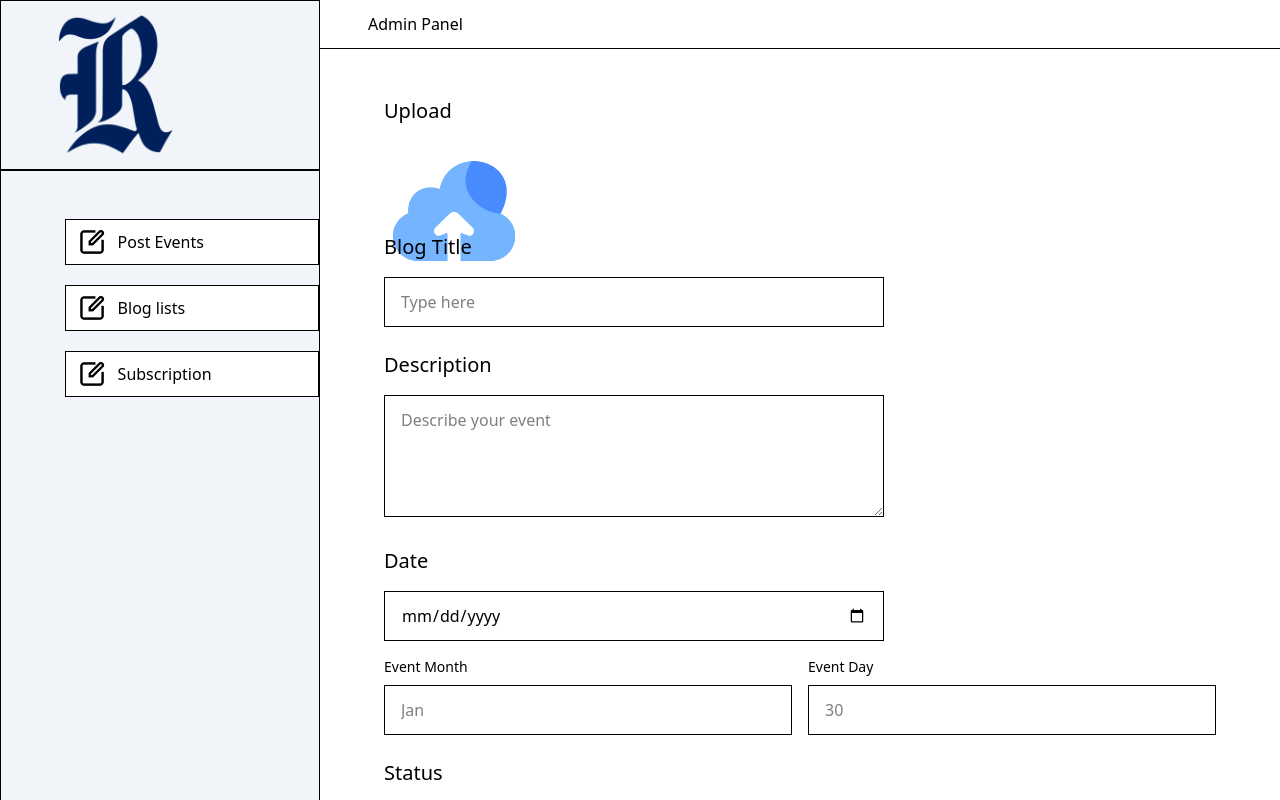
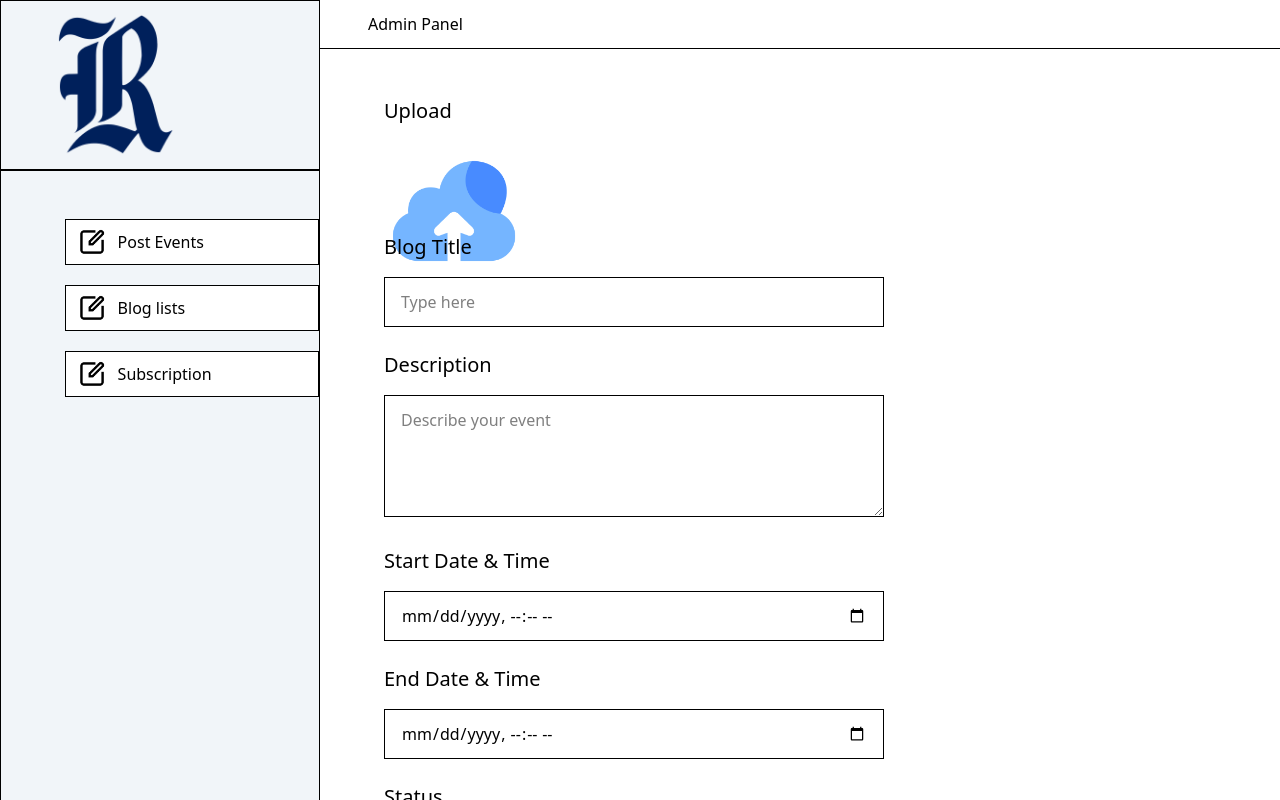
Before and after one commit to Ss1now/events_hub, a Next.js app: page /admin/addproduct in a window 1280 px wide. Shown: the top 800 px of the page. Built offline with nearby package versions, Linux system fonts and the light colour scheme.

Commit message:
fixing posting process and toastify

```diff
--- a/app/admin/addproduct/page.jsx
+++ b/app/admin/addproduct/page.jsx
@@ -3,6 +3,9 @@ import { assets } from '@/assets/assets';
 import Image from 'next/image';
 import React from 'react'
 import { useState } from 'react';
+import axios from 'axios';
+import { toast } from 'react-toastify';
+import 'react-toastify/dist/ReactToastify.css';
 
 export default function Page() {
 
@@ -12,9 +15,8 @@ export default function Page() {
     const [data,setData] = useState({
         title:'',
         description:'',
-        date:'',
-        eventMonth:'',
-        eventDay:'',
+        startDateTime:'',
+        endDateTime:'',
         status:'future',
         eventType:eventTypeOption,
         theme:'',
@@ -23,7 +25,6 @@ export default function Page() {
         needReservation:false,
         reserved:0,
         capacity:0,
-        time:'',
         host:''
     })
 
@@ -31,12 +32,42 @@ export default function Page() {
         const { name, type, value, checked } = event.target;
         const next = type === 'checkbox' ? checked : value;
         setData(prev => ({ ...prev, [name]: next }));
+        console.log(data);
     }
+
+    const onSubmitHandler = async (e) => {
+        e.preventDefault();
+        const formData = new FormData();
+        formData.append('title', data.title);
+        formData.append('description', data.description);
+        formData.append('image', image);
+        formData.append('startDateTime', data.startDateTime);
+        formData.append('endDateTime', data.endDateTime);
+        formData.append('status', data.status);
+        formData.append('eventType', data.eventType);
+        formData.append('theme', data.theme);
+        formData.append('dressCode', data.dressCode);
+        formData.append('location', data.location);
+        formData.append('needReservation', data.needReservation);
+        formData.append('reserved', data.reserved);
+        formData.append('capacity', data.capacity);
+        formData.append('host', data.host);
+
+        const response = await axios.post('/api/blog', formData);
+        if (response.data.success) {
+            toast.success(response.data.msg)
+        } else {
+            toast.error("Error occurred! Please try again.")
+        }
+    }
+
+
+
 
 
     return (
         <>
-        <form className='pt-5 px-5 sm:pt-12 sm:px-16'>
+        <form onSubmit={onSubmitHandler} className='pt-5 px-5 sm:pt-12 sm:px-16'>
             <p className='text-xl'>Upload</p>
                         <div
                             onClick={() => document.getElementById('image')?.click()}
@@ -53,21 +84,13 @@ export default function Page() {
             <p className='text-xl mt-6'>Description</p>
             <textarea name='description' onChange={onChangeHandler} value={data.description} className='w-full sm:w-[500px] mt-4 px-4 py-3 border' rows={4} placeholder='Describe your event' required></textarea>
 
-            {/* Date */}
-            <p className='text-xl mt-6'>Date</p>
-            <input name='date' onChange={onChangeHandler} value={data.date} className='w-full sm:w-[500px] mt-4 px-4 py-3 border' type='date' required/>
+            {/* Start Date & Time */}
+            <p className='text-xl mt-6'>Start Date & Time</p>
+            <input name='startDateTime' onChange={onChangeHandler} value={data.startDateTime} className='w-full sm:w-[500px] mt-4 px-4 py-3 border' type='datetime-local' required/>
 
-            {/* Event Month/Day (optional for display badge) */}
-            <div className='flex gap-4 mt-4'>
-                <div className='flex-1'>
-                    <p className='text-sm'>Event Month</p>
-                    <input name='eventMonth' onChange={onChangeHandler} value={data.eventMonth} className='w-full mt-2 px-4 py-3 border' type='text' placeholder='Jan'/>
-                </div>
-                <div className='flex-1'>
-                    <p className='text-sm'>Event Day</p>
-                    <input name='eventDay' onChange={onChangeHandler} value={data.eventDay} className='w-full mt-2 px-4 py-3 border' type='number' min='1' max='31' placeholder='30'/>
-                </div>
-            </div>
+            {/* End Date & Time */}
+            <p className='text-xl mt-6'>End Date & Time</p>
+            <input name='endDateTime' onChange={onChangeHandler} value={data.endDateTime} className='w-full sm:w-[500px] mt-4 px-4 py-3 border' type='datetime-local' required/>
 
             {/* Status */}
             <p className='text-xl mt-6'>Status</p>
@@ -138,10 +161,6 @@ export default function Page() {
                 </div>
             </div>
 
-            {/* Time */}
-            <p className='text-xl mt-6'>Time</p>
-            <input name='time' onChange={onChangeHandler} value={data.time} className='w-full sm:w-[500px] mt-4 px-4 py-3 border' type='text' placeholder='Tue, Jan 30, 5:00 PM → 8:00 PM' required/>
-
             {/* Host */}
             <div className='mt-6'>
                 <p className='text-xl'>Host</p>
--- a/app/admin/layout.jsx
+++ b/app/admin/layout.jsx
@@ -1,4 +1,5 @@
-
+import { ToastContainer} from 'react-toastify';
+import 'react-toastify/dist/ReactToastify.css';
 import Sidebar from "@/components/admincomponents/sidebar";
 import { assets } from "@/assets/assets";
 import Image from "next/image";
@@ -7,6 +8,7 @@ export default function Layout({children}){
     return (
         <>
             <div className="flex">
+            <ToastContainer theme="dark" />
             <Sidebar/>
             <div className='flex flex-col w-full'>
                 <div className='flex items-center justify-between w-full py-3 max-h-[60px] px-12 border-b border-black'>
--- a/app/api/blog/route.js
+++ b/app/api/blog/route.js
@@ -29,10 +29,8 @@ export async function POST(request){
         description: `${formData.get('description')}`,
         image: imgUrl,
         date: new Date(),
-        eventDate: {
-            month: `${formData.get('month')}`,
-            day: parseInt(formData.get('day'))
-        },
+        startDateTime: new Date(formData.get('startDateTime')),
+        endDateTime: new Date(formData.get('endDateTime')),
         status: `${formData.get('status')}`,
         eventType: `${formData.get('eventType')}`,
         theme: `${formData.get('theme')}`,
@@ -41,7 +39,6 @@ export async function POST(request){
         needReservation: formData.get('needReservation') === 'true',
         reserved: parseInt(formData.get('reserved')) || 0,
         capacity: parseInt(formData.get('capacity')),
-        time: `${formData.get('time')}`,
         host: `${formData.get('host')}`
     }
 
--- a/assets/assets.js
+++ b/assets/assets.js
@@ -20,7 +20,8 @@ export const assets = {
             description: "Minimal lights, maximal vibes. Bring a friend, bring a sweater.",
             image: post_1,
             date: "2026-01-30",
-            eventDate: { month: "Jan", day: "30" },
+            startDateTime: "2026-01-30T16:51:00",
+            endDateTime: "2026-01-30T19:51:00",
             status: "future", // live, future, past
             eventType: "Private Party",
             theme: "Warm Neutrals",
@@ -29,7 +30,6 @@ export const assets = {
             needReservation: true,
             reserved: 64,
             capacity: 120,
-            time: "Tue, Jan 30, 4:51 PM → Tue, Jan 30, 7:51 PM",
             host: "Howard Zhao",
 
         },
@@ -39,7 +39,8 @@ export const assets = {
             description: "Three channels: pop, EDM, and 'guilty pleasure'. Dance like nobody's watching.",
             image: post_1,
             date: "2026-01-03",
-            eventDate: { month: "Jan", day: "3" },
+            startDateTime: "2026-01-03T15:51:00",
+            endDateTime: "2026-01-03T18:51:00",
             status: "live",
             eventType: "Socializing",
             theme: "Neon Vibes",
@@ -48,7 +49,6 @@ export const assets = {
             needReservation: true,
             reserved: 143,
             capacity: 200,
-            time: "Sat, Jan 3, 3:51 PM → Sat, Jan 3, 6:51 PM",
             host: "Eli K.",
 
         },
@@ -58,14 +58,14 @@ export const assets = {
             description: "Free pizza, games, and good company. No studying allowed.",
             image: post_1,
             date: "2026-02-15",
-            eventDate: { month: "Feb", day: "15" },
+            startDateTime: "2026-02-15T19:00:00",
+            endDateTime: "2026-02-15T22:00:00",
             status: "future",
             eventType: "Socializing",
             theme: "Casual Hangout",
             dressCode: "Come As You Are",
             location: "McMurtry College Commons",
             needReservation: false,
-            time: "Sat, Feb 15, 7:00 PM → Sat, Feb 15, 10:00 PM",
             host: "Sarah Johnson",
 
         },
@@ -75,7 +75,8 @@ export const assets = {
             description: "Elegant evening with live music, dancing, and mystery. Masks required.",
             image: post_1,
             date: "2025-12-15",
-            eventDate: { month: "Dec", day: "15" },
+            startDateTime: "2025-12-15T20:00:00",
+            endDateTime: "2025-12-16T00:00:00",
             status: "past",
             eventType: "Private Party",
             theme: "Venetian Elegance",
@@ -84,7 +85,6 @@ export const assets = {
             needReservation: true,
             reserved: 85,
             capacity: 85,
-            time: "Sun, Dec 15, 8:00 PM → Mon, Dec 16, 12:00 AM",
             host: "Emily Davis",
 
         },
@@ -94,14 +94,14 @@ export const assets = {
             description: "Watch the sunset, listen to acoustic music, and enjoy good vibes.",
             image: post_1,
             date: "2026-01-05",
-            eventDate: { month: "Jan", day: "5" },
+            startDateTime: "2026-01-05T17:30:00",
+            endDateTime: "2026-01-05T20:00:00",
             status: "live",
             eventType: "Gathering",
             theme: "Golden Hour",
             dressCode: "Relaxed",
             location: "Sid Richardson Rooftop",
             needReservation: false,
-            time: "Sun, Jan 5, 5:30 PM → Sun, Jan 5, 8:00 PM",
             host: "Michael Brown",
 
         },
@@ -111,7 +111,8 @@ export const assets = {
             description: "Sing your heart out! All skill levels welcome (especially the bad ones).",
             image: post_1,
             date: "2026-01-20",
-            eventDate: { month: "Jan", day: "20" },
+            startDateTime: "2026-01-20T20:00:00",
+            endDateTime: "2026-01-20T23:00:00",
             status: "future",
             eventType: "Entertainment",
             theme: "Pop Culture",
@@ -120,7 +121,6 @@ export const assets = {
             needReservation: true,
             reserved: 42,
             capacity: 60,
-            time: "Mon, Jan 20, 8:00 PM → Mon, Jan 20, 11:00 PM",
             host: "Lisa Anderson",
 
         },
@@ -130,7 +130,8 @@ export const assets = {
             description: "Competitive bracket-style tournament. Prizes for winners!",
             image: post_1,
             date: "2026-01-25",
-            eventDate: { month: "Jan", day: "25" },
+            startDateTime: "2026-01-25T21:00:00",
+            endDateTime: "2026-01-26T00:00:00",
             status: "future",
             eventType: "Game Night",
             theme: "Sports Casual",
@@ -139,7 +140,6 @@ export const assets = {
             needReservation: true,
             reserved: 32,
             capacity: 32,
-            time: "Sat, Jan 25, 9:00 PM → Sun, Jan 26, 12:00 AM",
             host: "David Wilson",
 
         },
@@ -149,14 +149,14 @@ export const assets = {
             description: "Spontaneous food adventure. Location TBD based on cravings.",
             image: post_1,
             date: "2026-01-10",
-            eventDate: { month: "Jan", day: "10" },
+            startDateTime: "2026-01-10T23:00:00",
+            endDateTime: "2026-01-11T01:00:00",
             status: "future",
             eventType: "Socializing",
             theme: "Foodie Adventure",
             dressCode: "Comfy",
             location: "Meet at Village Fountain",
             needReservation: false,
-            time: "Fri, Jan 10, 11:00 PM → Sat, Jan 11, 1:00 AM",
             host: "Jessica Martinez",
 
         },
@@ -166,7 +166,8 @@ export const assets = {
             description: "Create art while enjoying beverages. All supplies provided.",
             image: post_1,
             date: "2025-12-20",
-            eventDate: { month: "Dec", day: "20" },
+            startDateTime: "2025-12-20T18:00:00",
+            endDateTime: "2025-12-20T21:00:00",
             status: "past",
             eventType: "Workshop",
             theme: "Artistic Expression",
@@ -175,7 +176,6 @@ export const assets = {
             needReservation: true,
             reserved: 25,
             capacity: 25,
-            time: "Wed, Dec 20, 6:00 PM → Wed, Dec 20, 9:00 PM",
             host: "Robert Taylor",
 
         },
@@ -185,14 +185,14 @@ export const assets = {
             description: "Outdoor screening with blankets and popcorn. Classic film TBA.",
             image: post_1,
             date: "2026-02-01",
-            eventDate: { month: "Feb", day: "1" },
+            startDateTime: "2026-02-01T20:00:00",
+            endDateTime: "2026-02-01T23:00:00",
             status: "future",
             eventType: "Entertainment",
             theme: "Retro Cinema",
             dressCode: "Cozy Layers",
             location: "Academic Quad",
             needReservation: false,
-            time: "Sat, Feb 1, 8:00 PM → Sat, Feb 1, 11:00 PM",
             host: "Amanda Garcia",
 
         },
@@ -202,7 +202,8 @@ export const assets = {
             description: "Learn to mix classic cocktails from a professional bartender.",
             image: post_1,
             date: "2026-01-18",
-            eventDate: { month: "Jan", day: "18" },
+            startDateTime: "2026-01-18T19:00:00",
+            endDateTime: "2026-01-18T21:30:00",
             status: "future",
             eventType: "Workshop",
             theme: "Sophisticated Fun",
@@ -211,7 +212,6 @@ export const assets = {
             needReservation: true,
             reserved: 18,
             capacity: 20,
-            time: "Sat, Jan 18, 7:00 PM → Sat, Jan 18, 9:30 PM",
             host: "Christopher Lee",
 
         },
@@ -221,7 +221,8 @@ export const assets = {
             description: "UV lights, glow sticks, and non-stop dancing. Bring your energy!",
             image: post_1,
             date: "2025-12-28",
-            eventDate: { month: "Dec", day: "28" },
+            startDateTime: "2025-12-28T22:00:00",
+            endDateTime: "2025-12-29T02:00:00",
             status: "past",
             eventType: "Private Party",
             theme: "Neon Nights",
@@ -230,7 +231,6 @@ export const assets = {
             needReservation: true,
             reserved: 95,
             capacity: 95,
-            time: "Sat, Dec 28, 10:00 PM → Sun, Dec 29, 2:00 AM",
             host: "Rachel White",
 
         },
@@ -240,14 +240,14 @@ export const assets = {
             description: "From Catan to Cards Against Humanity. 50+ games available.",
             image: post_1,
             date: "2026-01-12",
-            eventDate: { month: "Jan", day: "12" },
+            startDateTime: "2026-01-12T14:00:00",
+            endDateTime: "2026-01-12T20:00:00",
             status: "future",
             eventType: "Game Night",
             theme: "Tabletop Fun",
             dressCode: "Casual",
             location: "Wiess College Commons",
             needReservation: false,
-            time: "Sun, Jan 12, 2:00 PM → Sun, Jan 12, 8:00 PM",
             host: "Kevin Harris",
 
         },
@@ -257,7 +257,8 @@ export const assets = {
             description: "Relive the era of flip phones and MySpace. Dress accordingly!",
             image: post_1,
             date: "2026-02-08",
-            eventDate: { month: "Feb", day: "8" },
+            startDateTime: "2026-02-08T21:00:00",
+            endDateTime: "2026-02-09T01:00:00",
             status: "future",
             eventType: "Private Party",
             theme: "Y2K Nostalgia",
@@ -266,7 +267,6 @@ export const assets = {
             needReservation: true,
             reserved: 67,
             capacity: 100,
-            time: "Sat, Feb 8, 9:00 PM → Sun, Feb 9, 1:00 AM",
             host: "Michelle Clark",
 
         },
@@ -276,7 +276,8 @@ export const assets = {
             description: "Lazy Sunday brunch with unlimited mimosas and good conversation.",
             image: post_1,
             date: "2026-01-06",
-            eventDate: { month: "Jan", day: "6" },
+            startDateTime: "2026-01-06T11:00:00",
+            endDateTime: "2026-01-06T14:00:00",
             status: "live",
             eventType: "Socializing",
             theme: "Brunch Vibes",
@@ -285,7 +286,6 @@ export const assets = {
             needReservation: true,
             reserved: 15,
             capacity: 20,
-            time: "Sun, Jan 6, 11:00 AM → Sun, Jan 6, 2:00 PM",
             host: "Thomas Miller",
 
         },
@@ -295,14 +295,14 @@ export const assets = {
             description: "Share your talent! Music, poetry, comedy - all welcome.",
             image: post_1,
             date: "2026-01-22",
-            eventDate: { month: "Jan", day: "22" },
+            startDateTime: "2026-01-22T19:00:00",
+            endDateTime: "2026-01-22T22:00:00",
             status: "future",
             eventType: "Entertainment",
             theme: "Creative Expression",
             dressCode: "Artsy Casual",
             location: "Coffeehouse",
             needReservation: false,
-            time: "Wed, Jan 22, 7:00 PM → Wed, Jan 22, 10:00 PM",
             host: "Victoria Rodriguez",
 
         }
--- a/components/bloglist.jsx
+++ b/components/bloglist.jsx
@@ -70,9 +70,9 @@ const BlogList = () => {
                                 needReservation={item.needReservation}
                                 reserved={item.reserved}
                                 capacity={item.capacity}
-                                time={item.time}
+                                startDateTime={item.startDateTime}
+                                endDateTime={item.endDateTime}
                                 host={item.host}
-                                eventDate={item.eventDate}
                             />
                         })
                     ) : (
--- a/lib/models/blogmodel.js
+++ b/lib/models/blogmodel.js
@@ -18,15 +18,13 @@ const Schema = new mongoose.Schema({
         required:true,
         default: Date.now
     },
-    eventDate:{
-        month:{
-            type:String,
-            required:true
-        },
-        day:{
-            type:Number,
-            required:true
-        }
+    startDateTime:{
+        type:Date,
+        required:true
+    },
+    endDateTime:{
+        type:Date,
+        required:true
     },
     status:{
         type:String,
@@ -64,10 +62,6 @@ const Schema = new mongoose.Schema({
         type:Number,
         required:false
     },
-    time:{
-        type:String,
-        required:true
-    },
     host:{
         type:String,
         required:true
```
Also changed, not shown: components/blogitem.jsx (+24 -2 lines).
